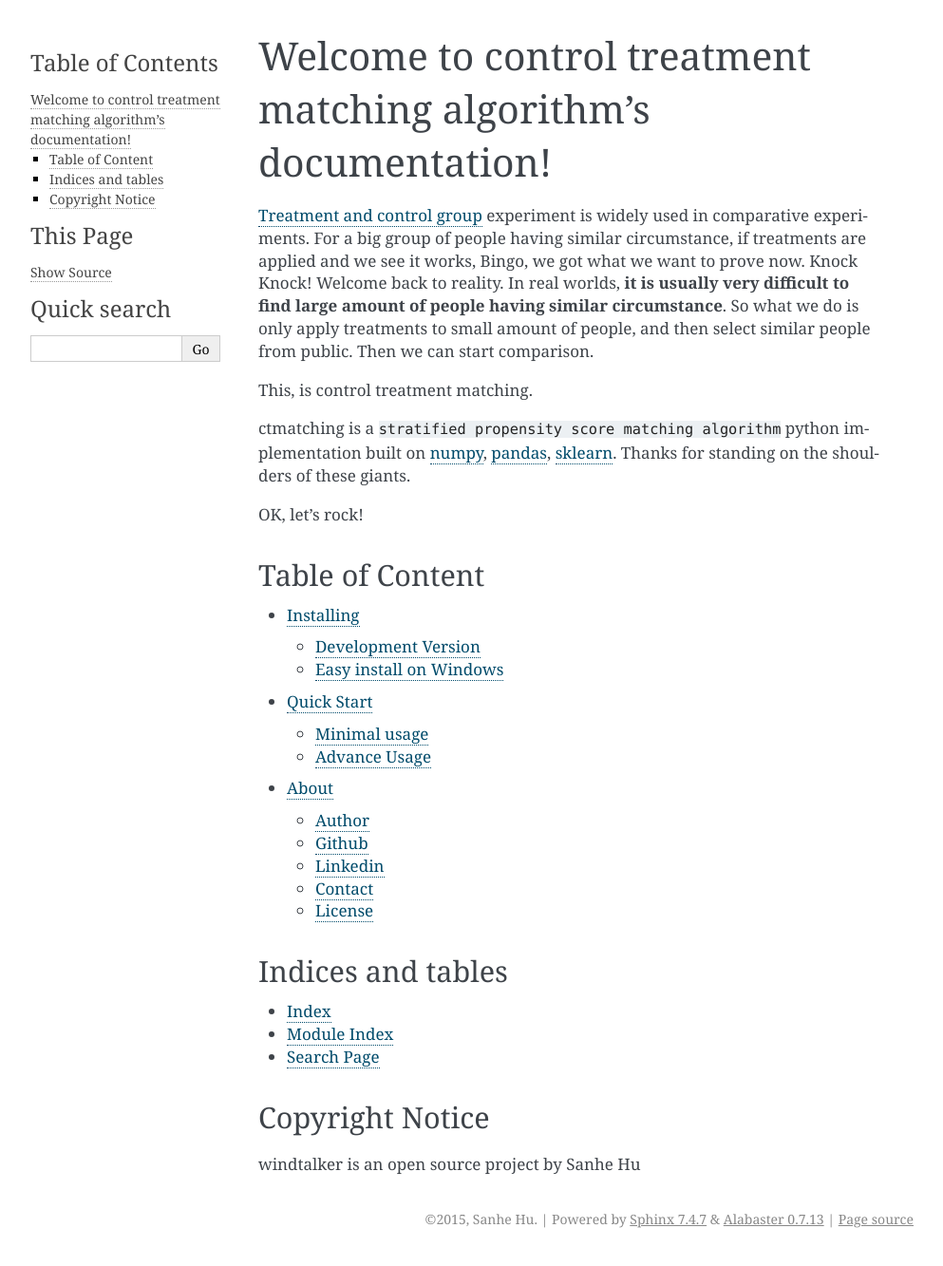
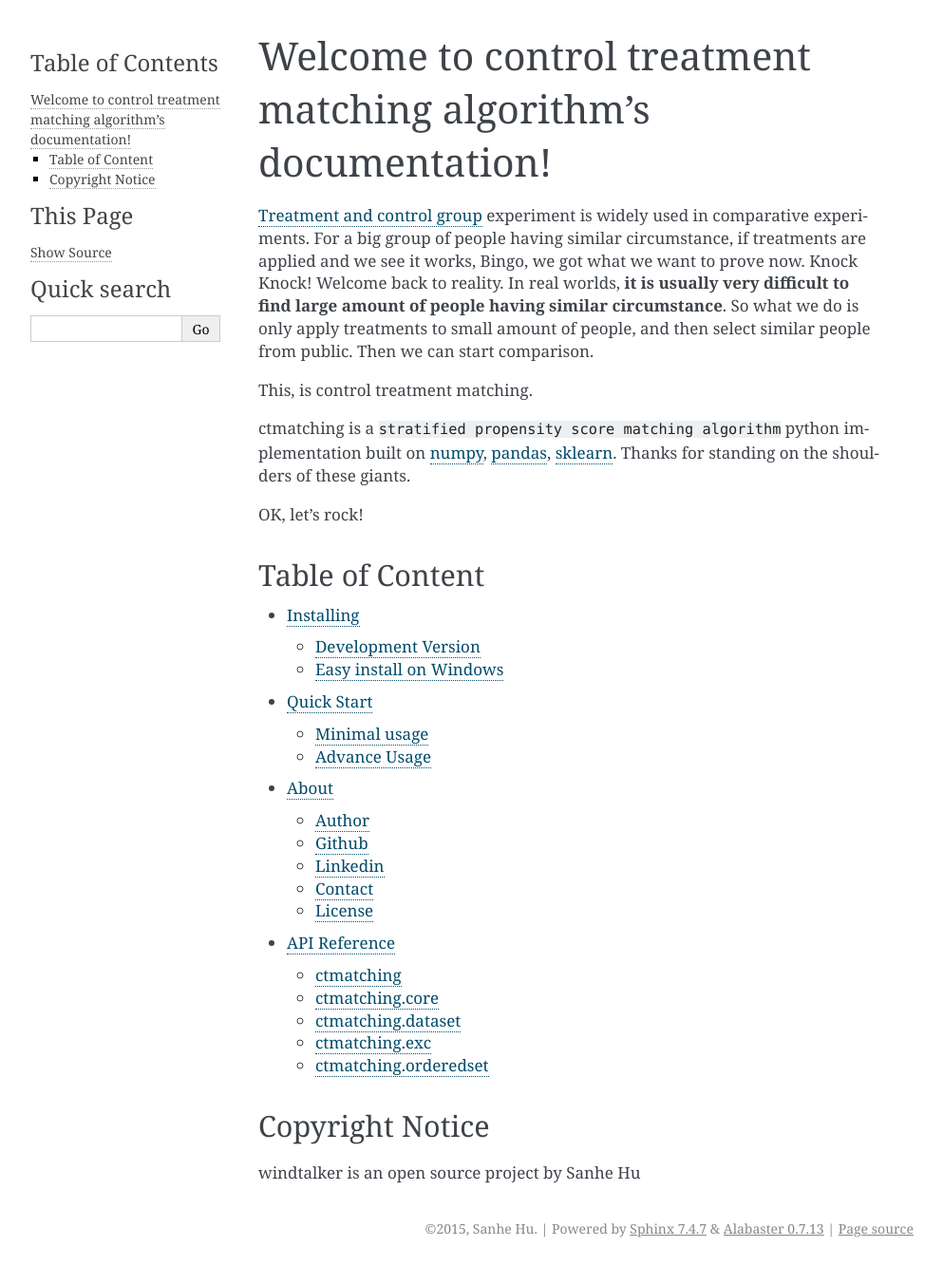
Before and after one commit to MacHu-GWU/ctmatching-project, a Sphinx documentation site: the page built from source/index.rst, in a window 1280 px wide. Shown: the whole page at 95% size, without its empty margins (148-1141 px from the left). Built offline with Sphinx 7.4.7, drawn with Linux system fonts in a browser that asks for light colours; pages that are not in the unit, such as notebooks, are missing from menus.

Commit message:
2015-08-14

```diff
--- /dev/null
+++ b/source/api.rst
@@ -0,0 +1,11 @@
+API Reference
+=============
+
+.. toctree::
+   :maxdepth: 2
+
+   	ctmatching <ctmatching/__init__>
+   	ctmatching.core <ctmatching/core>
+   	ctmatching.dataset <ctmatching/dataset>
+   	ctmatching.exc <ctmatching/exc>
+   	ctmatching.orderedset <ctmatching/orderedset>
--- a/source/index.rst
+++ b/source/index.rst
@@ -19,14 +19,7 @@ Table of Content
     Installing <install>
     Quick Start <quickstart>
     About <about>
-
-
-Indices and tables
-------------------
-
-* :ref:`genindex`
-* :ref:`modindex`
-* :ref:`search`
+    API Reference <api>
 
 
 Copyright Notice
```
